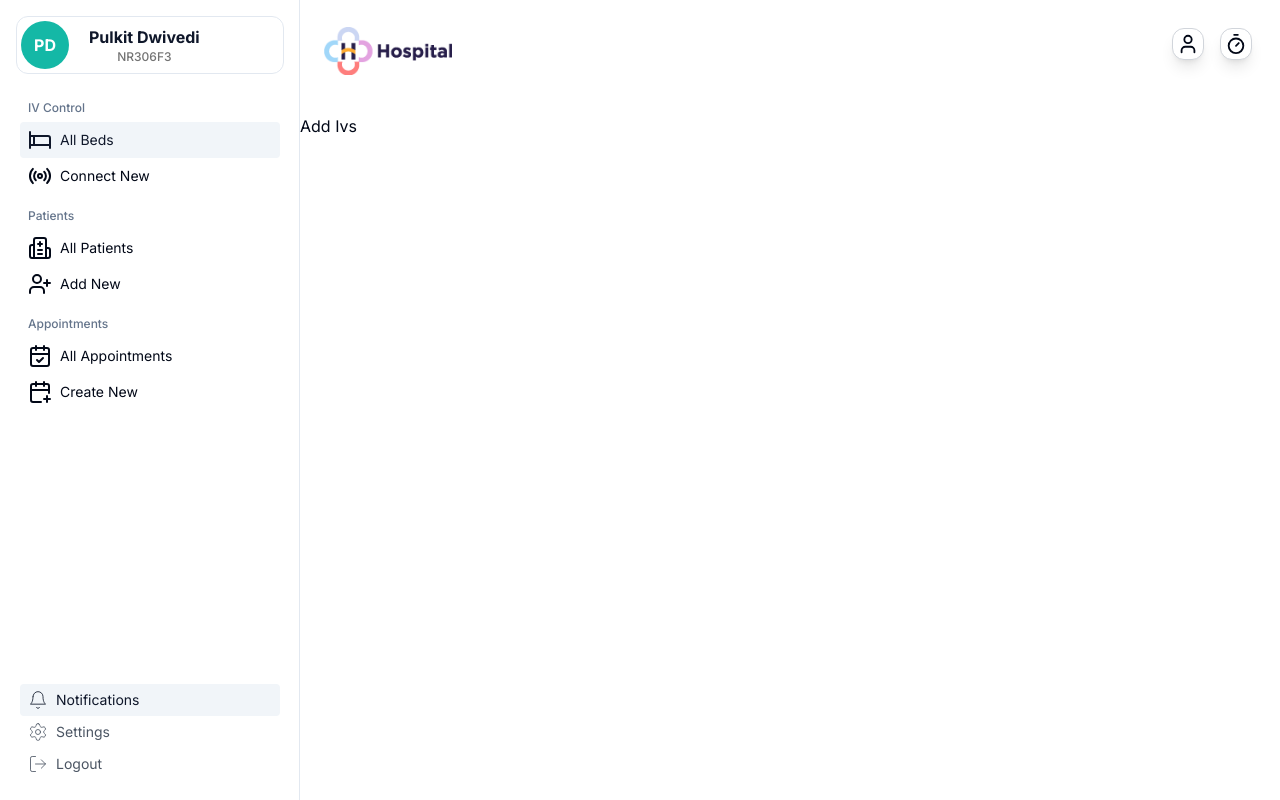
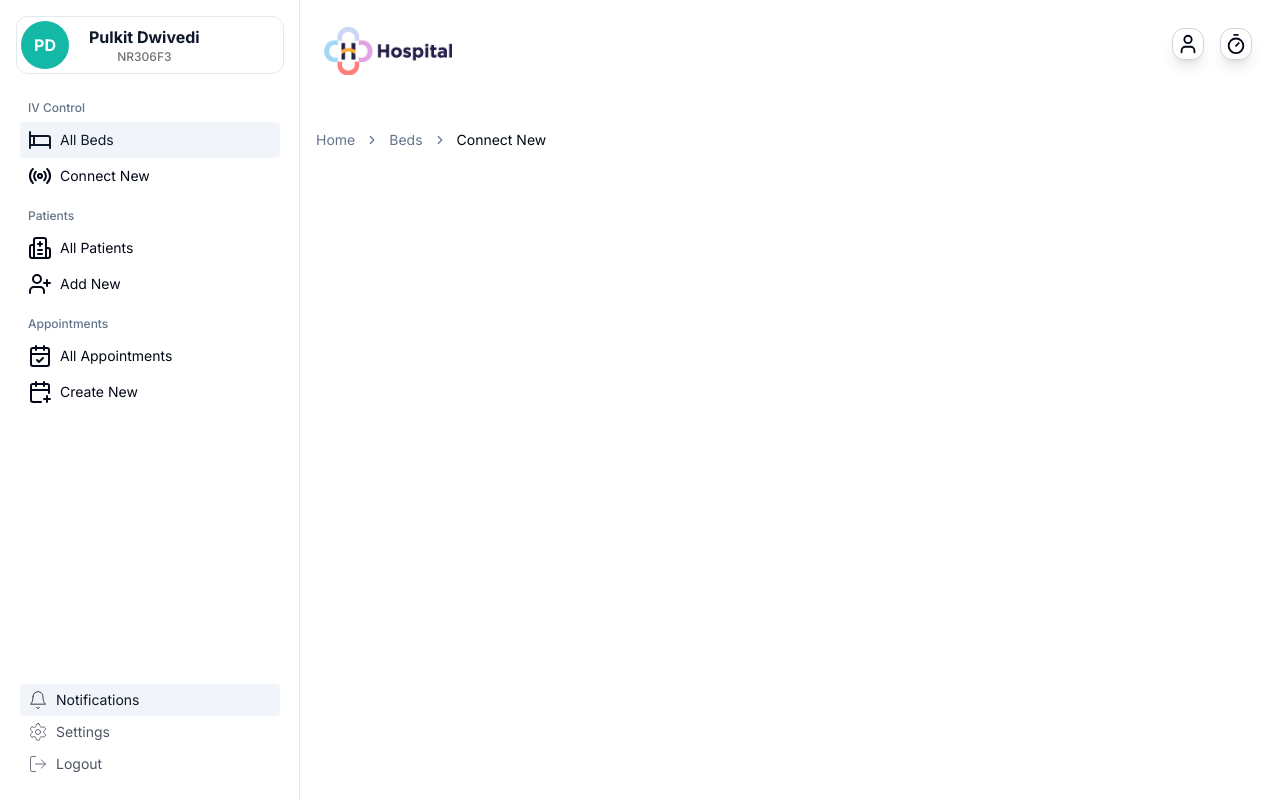
Before and after one commit to pulkit4603/iv-control-dashboard, a Next.js app: page /ivs/add in a window 1280 px wide. Built offline with nearby package versions, Linux system fonts and the light colour scheme.

Commit message:
custom breadcrumb

```diff
--- a/src/app/ivs/active/page.tsx
+++ b/src/app/ivs/active/page.tsx
@@ -1,9 +1,16 @@
 'use client';
 
+import { CustomBreadcrumb } from "@/components/custom-breadcrumb";
+
+const breadcrumbItems = {
+    fatherLink: "/ivs",
+    fatherName: "Beds",
+    childName: "Active"
+}
 export default function IvsActive() {
     return (
-        <div>
-            Active Ivs
+        <div className="flex p-4 md:p-4">
+            <CustomBreadcrumb items={breadcrumbItems} />
         </div>
     );
 }
--- a/src/app/ivs/add/page.tsx
+++ b/src/app/ivs/add/page.tsx
@@ -1,9 +1,16 @@
 'use client';
 
+import { CustomBreadcrumb } from "@/components/custom-breadcrumb";
+
+const breadcrumbItems = {
+    fatherLink: "/ivs",
+    fatherName: "Beds",
+    childName: "Connect New"
+}
 export default function IvsAdd() {
     return (
-        <div>
-            Add Ivs
+        <div className="flex p-4 md:p-4">
+            <CustomBreadcrumb items={breadcrumbItems} />
         </div>
     );
 }
--- a/src/app/ivs/page.tsx
+++ b/src/app/ivs/page.tsx
@@ -1,9 +1,19 @@
 'use client';
 
-export default function Ivs() {
+import { CustomBreadcrumb } from "@/components/custom-breadcrumb";
+
+const breadcrumbItems = {
+    fatherLink: "/ivs",
+    fatherName: "Beds",
+    childName: "All Beds"
+}
+export default function page() {
     return (
-        <div>
-            Ivs
+        <>
+        <div className="flex p-4 md:p-4">
+          <CustomBreadcrumb items={breadcrumbItems} />
+          {/* <UserClient data={users} /> */}
         </div>
+      </>
     );
 }
--- /dev/null
+++ b/src/components/custom-breadcrumb.tsx
@@ -0,0 +1,36 @@
+import {
+    Breadcrumb,
+    BreadcrumbItem,
+    BreadcrumbLink,
+    BreadcrumbList,
+    BreadcrumbPage,
+    BreadcrumbSeparator,
+  } from "@/components/ui/breadcrumb";
+
+  interface BreadcrumbDemoProps {
+    items: {
+        fatherLink: string;
+        fatherName: string;
+        childName: string;
+    }
+  }
+
+  export function CustomBreadcrumb({items}: BreadcrumbDemoProps) {
+    return (
+      <Breadcrumb>
+        <BreadcrumbList>
+          <BreadcrumbItem>
+            <BreadcrumbLink href="/">Home</BreadcrumbLink>
+          </BreadcrumbItem>
+          <BreadcrumbSeparator />
+          <BreadcrumbItem>
+            <BreadcrumbLink href={items.fatherLink}>{items.fatherName}</BreadcrumbLink>
+          </BreadcrumbItem>
+          <BreadcrumbSeparator />
+          <BreadcrumbItem>
+            <BreadcrumbPage>{items.childName}</BreadcrumbPage>
+          </BreadcrumbItem>
+        </BreadcrumbList>
+      </Breadcrumb>
+    )
+  }
--- /dev/null
+++ b/src/components/ui/breadcrumb.tsx
@@ -0,0 +1,115 @@
+import * as React from "react"
+import { Slot } from "@radix-ui/react-slot"
+import { ChevronRight, MoreHorizontal } from "lucide-react"
+
+import { cn } from "@/lib/utils"
+
+const Breadcrumb = React.forwardRef<
+  HTMLElement,
+  React.ComponentPropsWithoutRef<"nav"> & {
+    separator?: React.ReactNode
+  }
+>(({ ...props }, ref) => <nav ref={ref} aria-label="breadcrumb" {...props} />)
+Breadcrumb.displayName = "Breadcrumb"
+
+const BreadcrumbList = React.forwardRef<
+  HTMLOListElement,
+  React.ComponentPropsWithoutRef<"ol">
+>(({ className, ...props }, ref) => (
+  <ol
+    ref={ref}
+    className={cn(
+      "flex flex-wrap items-center gap-1.5 break-words text-sm text-muted-foreground sm:gap-2.5",
+      className
+    )}
+    {...props}
+  />
+))
+BreadcrumbList.displayName = "BreadcrumbList"
+
+const BreadcrumbItem = React.forwardRef<
+  HTMLLIElement,
+  React.ComponentPropsWithoutRef<"li">
+>(({ className, ...props }, ref) => (
+  <li
+    ref={ref}
+    className={cn("inline-flex items-center gap-1.5", className)}
+    {...props}
+  />
+))
+BreadcrumbItem.displayName = "BreadcrumbItem"
+
+const BreadcrumbLink = React.forwardRef<
+  HTMLAnchorElement,
+  React.ComponentPropsWithoutRef<"a"> & {
+    asChild?: boolean
+  }
+>(({ asChild, className, ...props }, ref) => {
+  const Comp = asChild ? Slot : "a"
+
+  return (
+    <Comp
+      ref={ref}
+      className={cn("transition-colors hover:text-foreground", className)}
+      {...props}
+    />
+  )
+})
+BreadcrumbLink.displayName = "BreadcrumbLink"
+
+const BreadcrumbPage = React.forwardRef<
+  HTMLSpanElement,
+  React.ComponentPropsWithoutRef<"span">
+>(({ className, ...props }, ref) => (
+  <span
+    ref={ref}
+    role="link"
+    aria-disabled="true"
+    aria-current="page"
+    className={cn("font-normal text-foreground", className)}
+    {...props}
+  />
+))
+BreadcrumbPage.displayName = "BreadcrumbPage"
+
+const BreadcrumbSeparator = ({
+  children,
+  className,
+  ...props
+}: React.ComponentProps<"li">) => (
+  <li
+    role="presentation"
+    aria-hidden="true"
+    className={cn("[&>svg]:size-3.5", className)}
+    {...props}
+  >
+    {children ?? <ChevronRight />}
+  </li>
+)
+BreadcrumbSeparator.displayName = "BreadcrumbSeparator"
+
+const BreadcrumbEllipsis = ({
+  className,
+  ...props
+}: React.ComponentProps<"span">) => (
+  <span
+    role="presentation"
+    aria-hidden="true"
+    className={cn("flex h-9 w-9 items-center justify-center", className)}
+    {...props}
+  >
+    <MoreHorizontal className="h-4 w-4" />
+    <span className="sr-only">More</span>
+  </span>
+)
+BreadcrumbEllipsis.displayName = "BreadcrumbElipssis"
+
+export {
+  Breadcrumb,
+  BreadcrumbList,
+  BreadcrumbItem,
+  BreadcrumbLink,
+  BreadcrumbPage,
+  BreadcrumbSeparator,
+  BreadcrumbEllipsis,
+}
```
